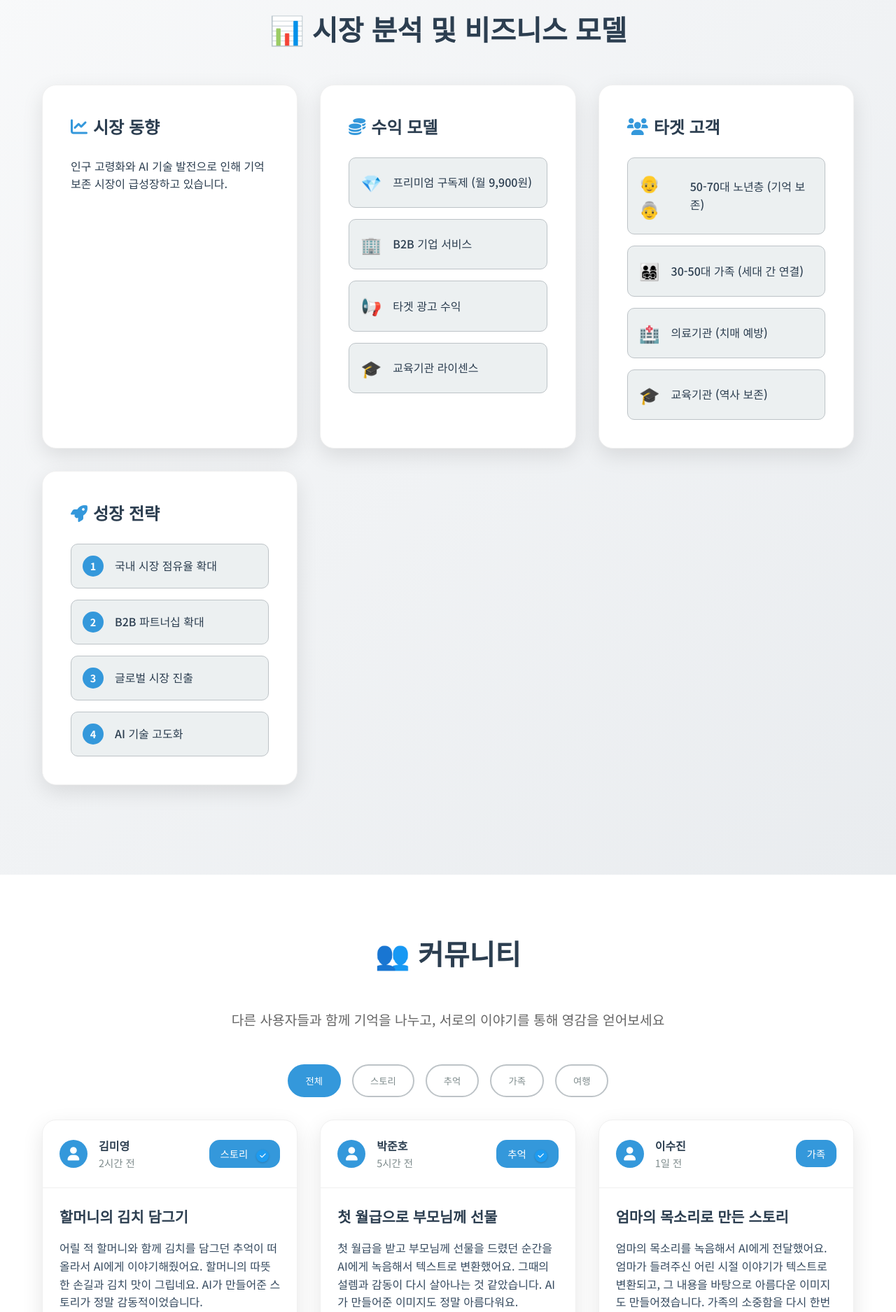
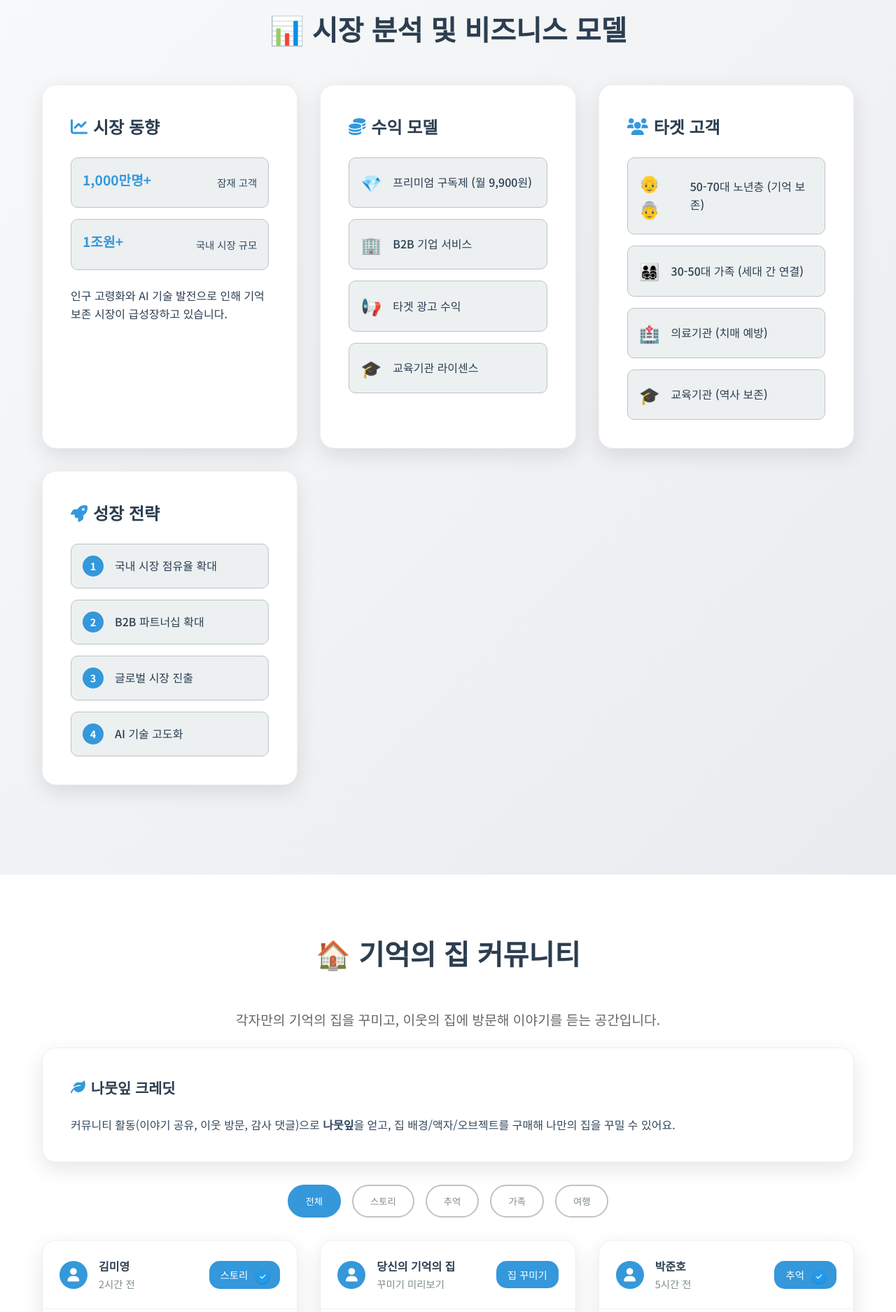
Before and after one commit to FPE-LAB/ai-memory-platform-, a Flask app: page / in a window 1280 px wide. Shown: the part 2960-4835 px from the top of the page at 70% size. Run offline with Flask 3, Linux system fonts and the light colour scheme; some libraries are stand-ins or nearby versions.

Commit message:
Redesign community as 'Memory House': add Leaf credits, house showcase, bring back market size/potential; nav label update

```diff
--- a/templates/index.html
+++ b/templates/index.html
@@ -1214,7 +1214,7 @@
         <a href="#competitive-advantage">차별화</a>
         <a href="#demo">체험하기</a>
         <a href="#chat">AI 채팅</a>
-        <a href="#community">커뮤니티</a>
+        <a href="#community">기억의 집</a>
         <a href="#reviews">리뷰</a>
         <a href="#" style="background: #3498db; color: white; padding: 0.5rem 1.5rem; border-radius: 25px; transition: all 0.3s ease; white-space: nowrap; overflow: hidden; text-overflow: ellipsis; min-width: fit-content;">로그인</a>
         <a href="#" style="background: transparent; color: #3498db; border: 2px solid #3498db; padding: 0.5rem 1.5rem; border-radius: 25px; transition: all 0.3s ease; white-space: nowrap; overflow: hidden; text-overflow: ellipsis; min-width: fit-content;">회원가입</a>
@@ -1355,6 +1355,16 @@
       <div class="business-grid">
         <div class="business-card">
           <h3><i class="fas fa-chart-line"></i> 시장 동향</h3>
+          <div class="market-stats">
+            <div class="market-stat">
+              <span class="stat-number">1,000만명+</span>
+              <span class="stat-label">잠재 고객</span>
+            </div>
+            <div class="market-stat">
+              <span class="stat-number">1조원+</span>
+              <span class="stat-label">국내 시장 규모</span>
+            </div>
+          </div>
           <p>인구 고령화와 AI 기술 발전으로 인해 기억 보존 시장이 급성장하고 있습니다.</p>
         </div>
 
@@ -1429,12 +1439,17 @@
 
   <section id="community">
     <div class="container">
-      <h2 class="section-title">👥 커뮤니티</h2>
-      <p style="text-align: center; font-size: 1.2rem; color: #666; margin-bottom: 3rem;">
-        다른 사용자들과 함께 기억을 나누고, 서로의 이야기를 통해 영감을 얻어보세요
+      <h2 class="section-title">🏠 기억의 집 커뮤니티</h2>
+      <p style="text-align: center; font-size: 1.2rem; color: #666; margin-bottom: 1.5rem;">
+        각자만의 기억의 집을 꾸미고, 이웃의 집에 방문해 이야기를 듣는 공간입니다.
       </p>
 
-
+      <div class="demo-card" style="margin-bottom:2rem;">
+        <h3><i class="fas fa-leaf"></i> 나뭇잎 크레딧</h3>
+        <p style="color:#34495e; margin-top:0.5rem;">
+          커뮤니티 활동(이야기 공유, 이웃 방문, 감사 댓글)으로 <strong>나뭇잎</strong>을 얻고, 집 배경/액자/오브젝트를 구매해 나만의 집을 꾸밀 수 있어요.
+        </p>
+      </div>
 
       <div class="community-content">
         <div class="community-filters">
@@ -1475,6 +1490,30 @@
               <button class="action-btn"><i class="fas fa-heart"></i> 24</button>
               <button class="action-btn"><i class="fas fa-comment"></i> 8</button>
               <button class="action-btn"><i class="fas fa-share"></i> 공유</button>
+            </div>
+          </div>
+
+          <div class="post-card" data-category="story">
+            <div class="post-header">
+              <div class="post-author">
+                <div class="author-avatar"><i class="fas fa-user"></i></div>
+                <div class="author-info">
+                  <div class="author-name">당신의 기억의 집</div>
+                  <div class="post-date">꾸미기 미리보기</div>
+                </div>
+              </div>
+              <div class="post-category">집 꾸미기</div>
+            </div>
+            <div class="post-content">
+              <p>나뭇잎 120개 보유 • 배경: 석양 마을 • 액자 2개 • 오브젝트: 추억 상자, 오래된 라디오</p>
+              <div class="post-image">
+                <img src="https://via.placeholder.com/400x250/f1f5f9/0f172a?text=%EA%B8%B0%EC%96%B5%EC%9D%98+%EC%A7%91+%EA%BE%B8%EB%AF%B8%EA%B8%B0" alt="기억의 집 미리보기" style="width:100%; border-radius:10px;">
+              </div>
+            </div>
+            <div class="post-actions">
+              <button class="action-btn"><i class="fas fa-leaf"></i> 크레딧 상점</button>
+              <button class="action-btn"><i class="fas fa-home"></i> 집 꾸미기</button>
+              <button class="action-btn"><i class="fas fa-headphones"></i> 이웃 이야기 듣기</button>
             </div>
           </div>
 
```
